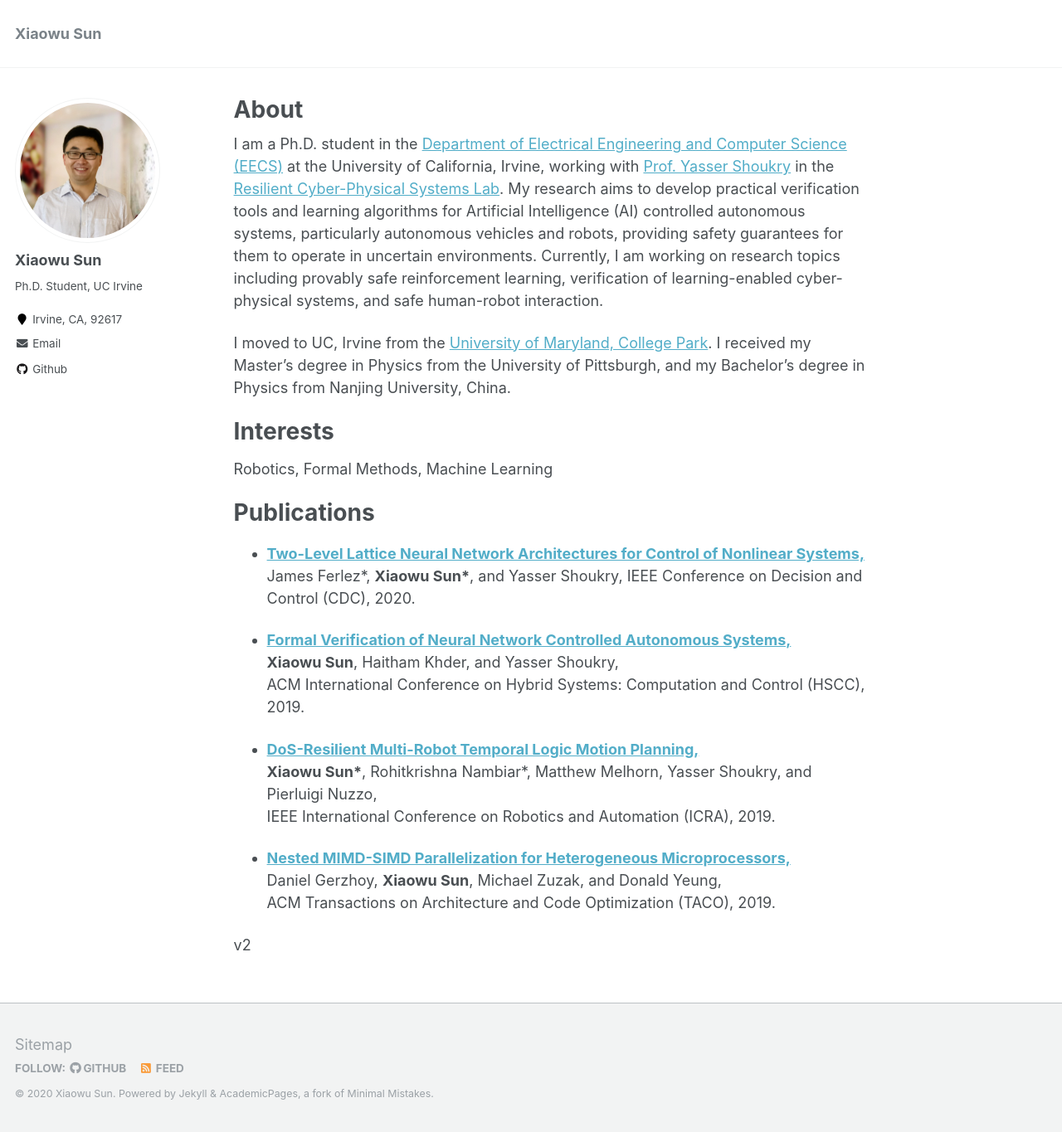
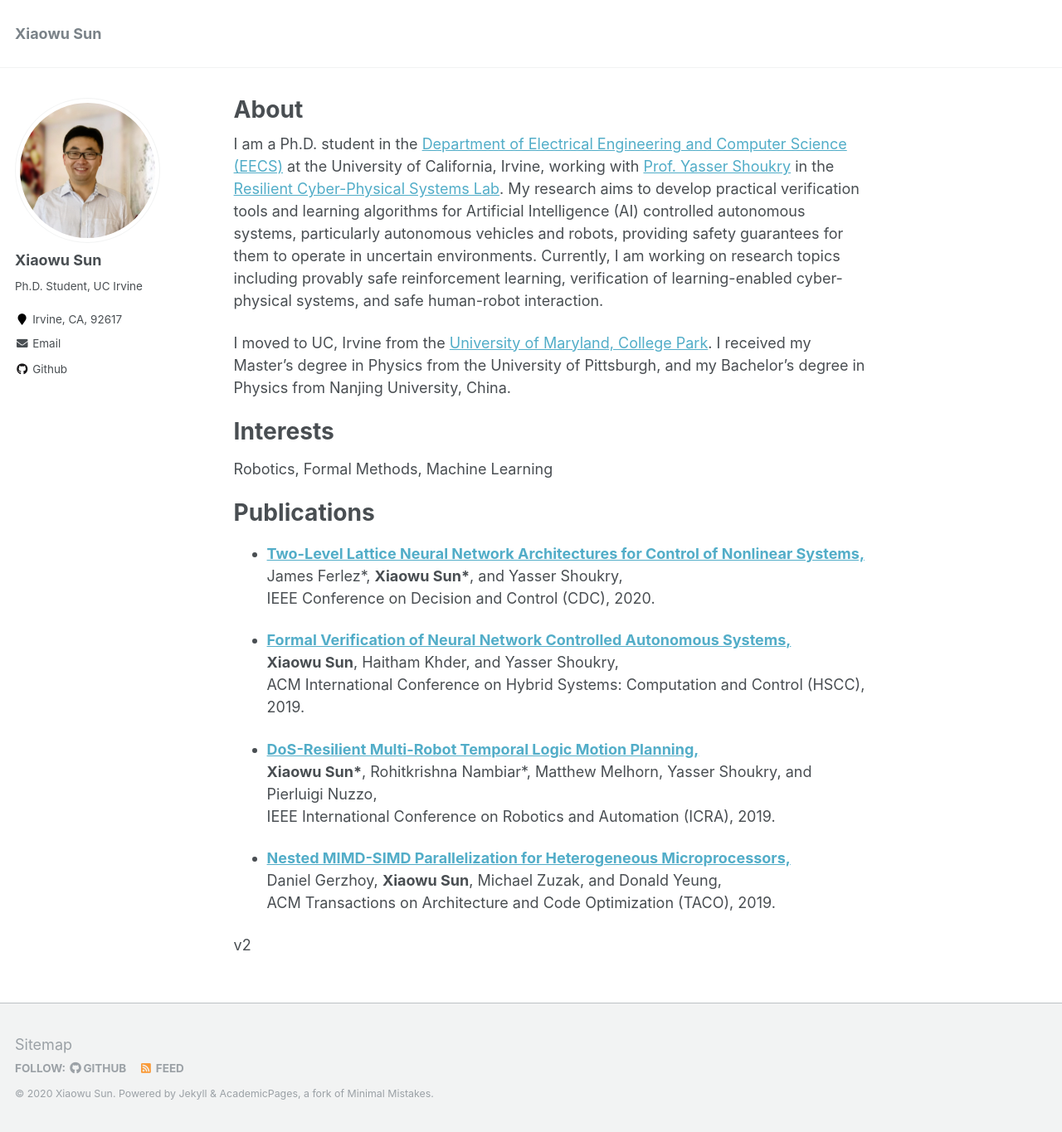
Before and after one commit to xiaowusun/xiaowusun.github.io, a Jekyll site: the page built from _pages/about.md, in a window 1280 px wide and 1365 px high. Shown: the whole window at 83% size. Built offline with Jekyll 4.4.1, drawn with Linux system fonts in a browser that asks for light colours.

Commit message:
Initial commit

```diff
--- a/_pages/about.md
+++ b/_pages/about.md
@@ -17,8 +17,8 @@ Robotics, Formal Methods, Machine Learning
 
 Publications
 ======
-- [**Two-Level Lattice Neural Network Architectures for Control of Nonlinear Systems,**](https://arxiv.org/abs/2004.09628)
-James Ferlez\*, <b>Xiaowu Sun\*</b>, and Yasser Shoukry,
+- [**Two-Level Lattice Neural Network Architectures for Control of Nonlinear Systems,**](https://arxiv.org/abs/2004.09628) \\
+James Ferlez\*, <b>Xiaowu Sun\*</b>, and Yasser Shoukry, \\
 IEEE Conference on Decision and Control (CDC), 2020.
 
 - [**Formal Verification of Neural Network Controlled Autonomous Systems,**](https://dl.acm.org/doi/10.1145/3302504.3311802)
```
